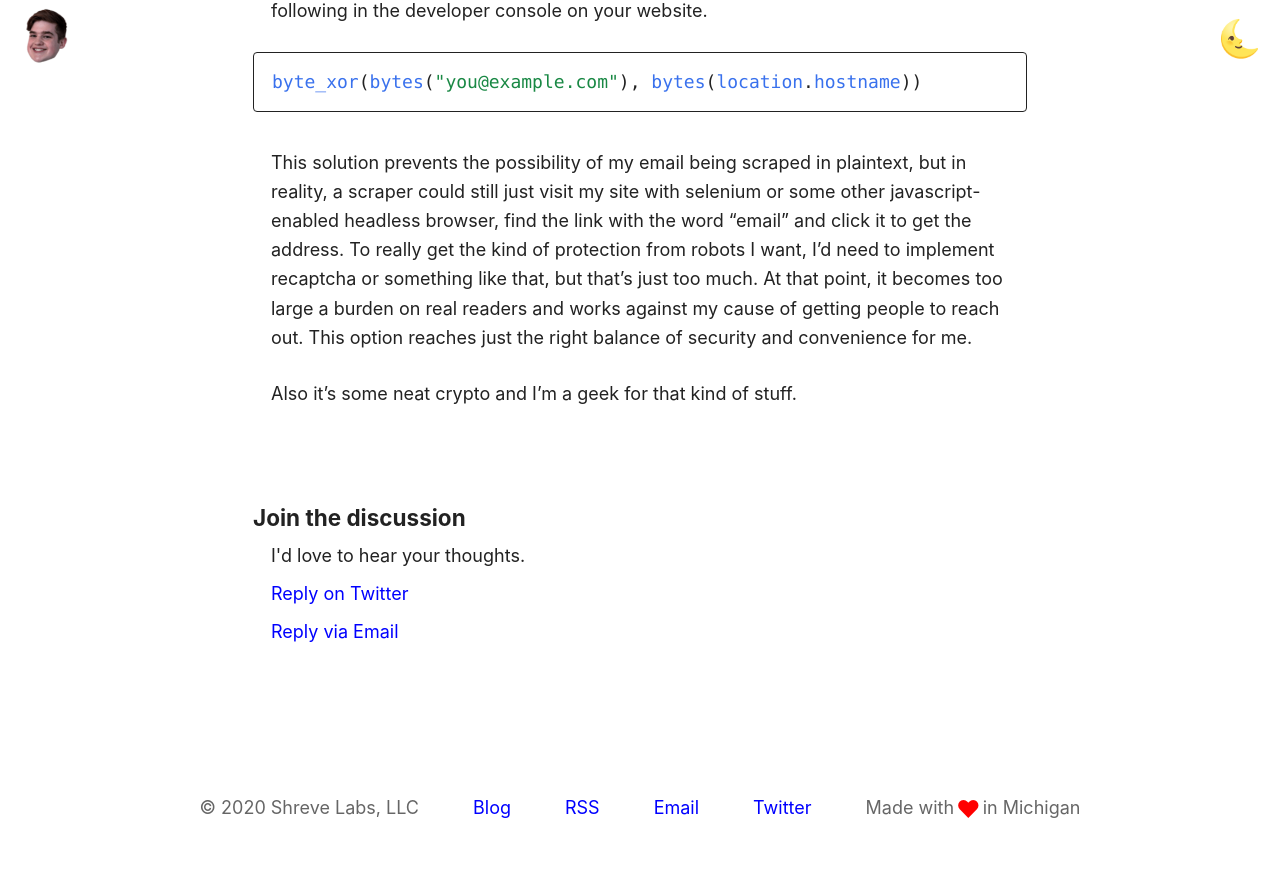
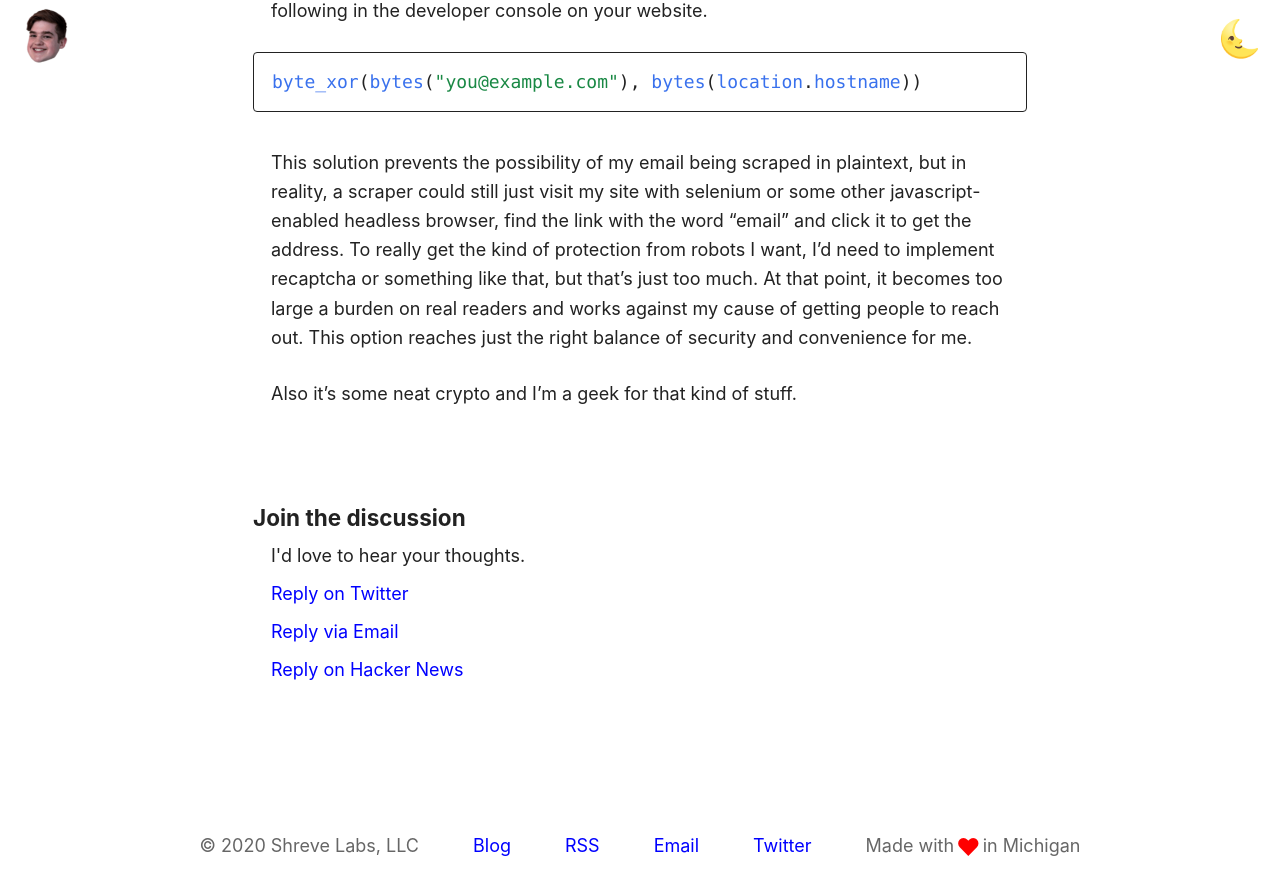
Before and after one commit to shreve/shreve.io, a Jekyll site: the page built from _posts/2020-08-06-obfuscating-your-email-on-the-web.md, in a window 1280 px wide and 900 px high, scrolled down 4240 px. Shown: the top 895 px of the window. Built offline with Jekyll 4.4.1, drawn with Linux system fonts in a browser that asks for light colours; before the commit the page ends 5102 px from its top, so only the background shows below that.

Commit message:
Add hn link

```diff
--- a/_layouts/post.md
+++ b/_layouts/post.md
@@ -57,6 +57,9 @@ permalink: page.url
     <li><a href="{% if page.tweet %}{{ page.tweet }}{% else
     %}https://twitter.com/_shreve{% endif %}" target="_blank">Reply on Twitter</a></li>
     <li><a href="#" class="email">Reply via Email</a></li>
+    {% if page.hn %}
+    <li><a href="{{ page.hn }}">Reply on Hacker News</a></li>
+    {% endif %}
 </ul>
 </footer>
 </article>
--- a/_posts/2020-08-06-obfuscating-your-email-on-the-web.md
+++ b/_posts/2020-08-06-obfuscating-your-email-on-the-web.md
@@ -5,6 +5,7 @@ description: >-
     In this article, I discuss methods for hiding your email from bots while
     keeping it available to readers.
 tweet: https://twitter.com/_shreve/status/1291514246262591490
+hn: https://news.ycombinator.com/item?id=24205348
 tags:
 - cryptography
 - privacy
```
